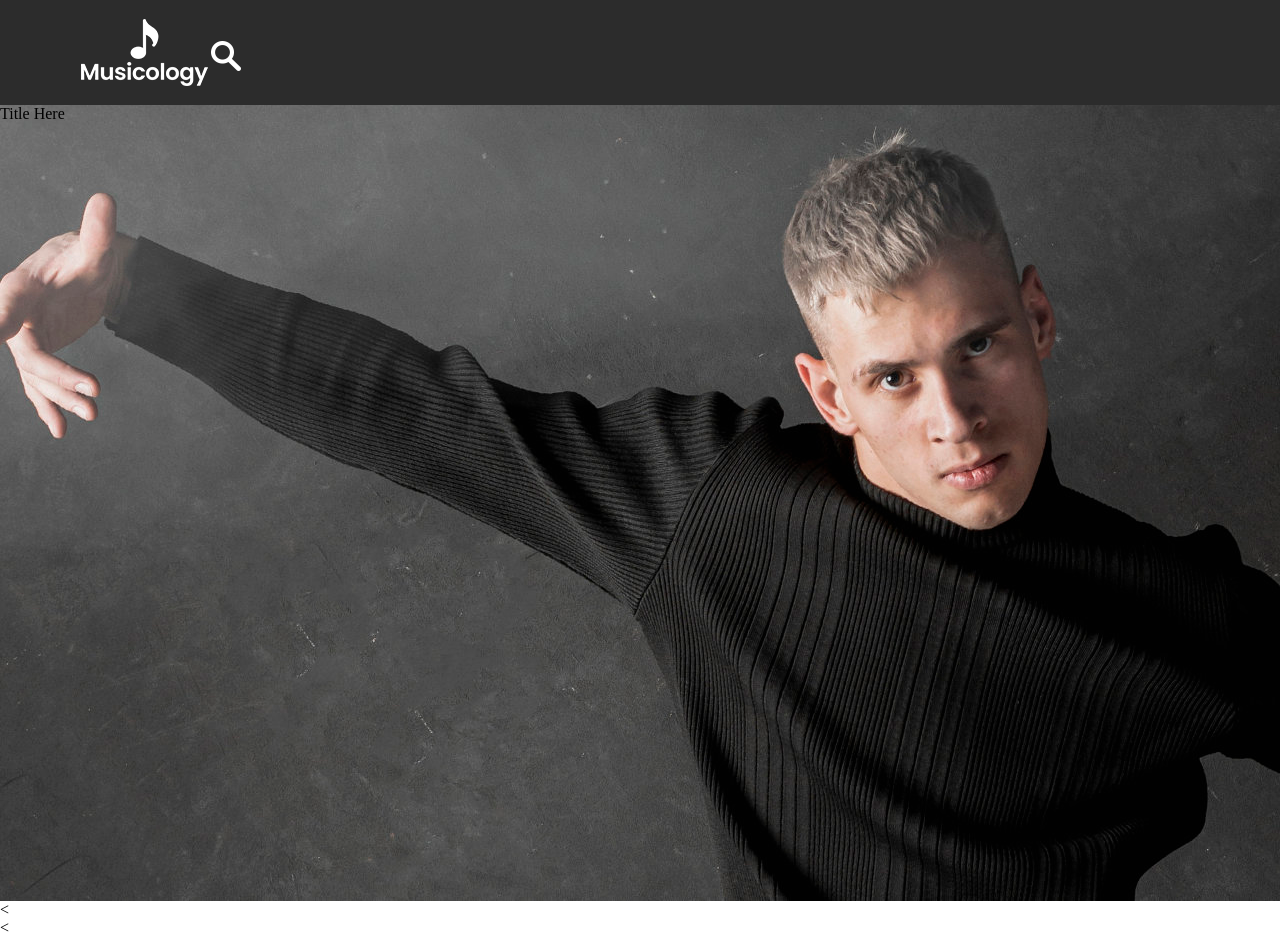
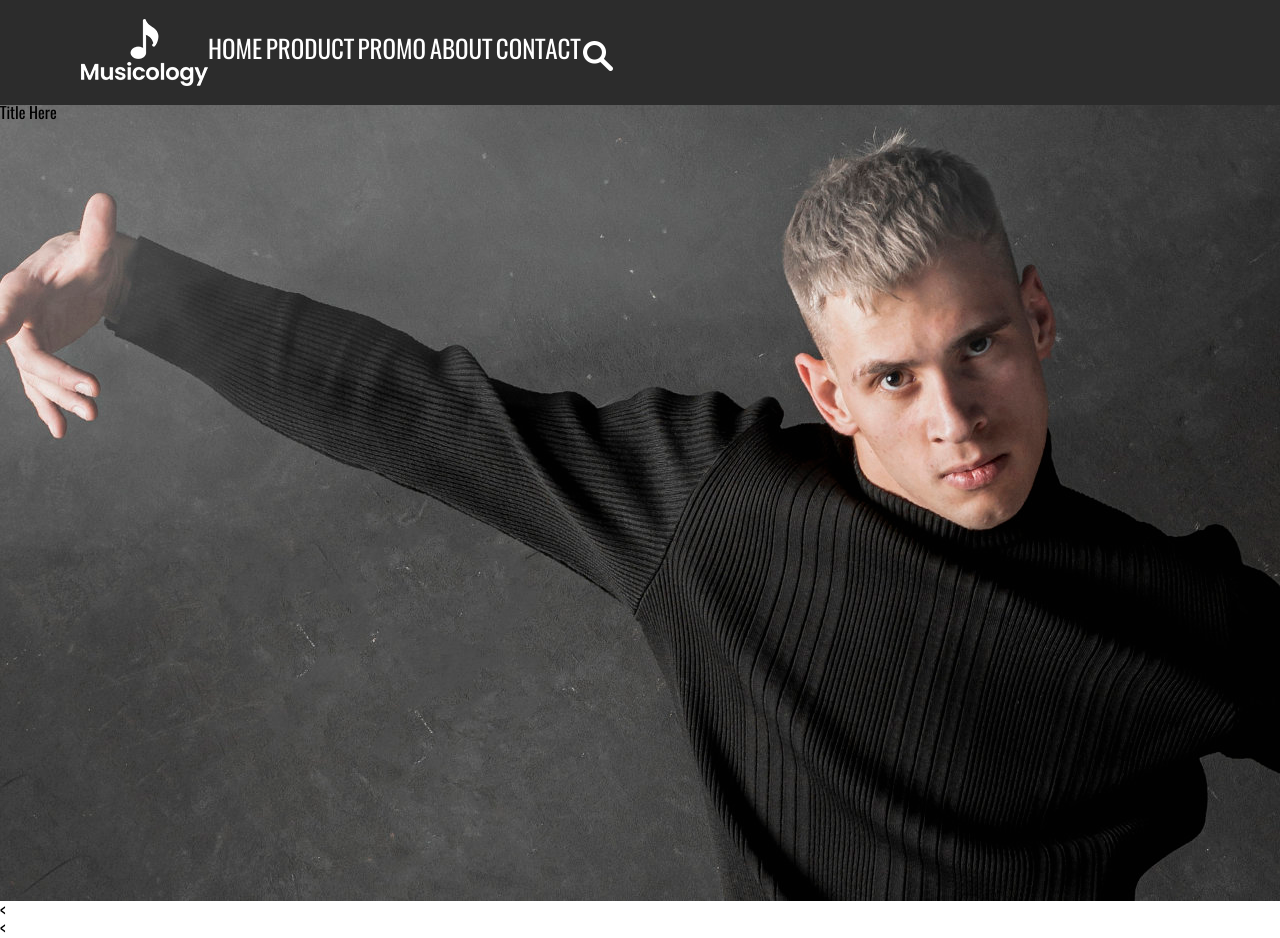
Before and after one commit to DonChronos/musicology, a plain HTML site: page index.html in a window 1280 px wide. Drawn offline with Linux system fonts and the light colour scheme.

Commit message:
Implemented the fonts

```diff
--- a/css/style.css
+++ b/css/style.css
@@ -1,3 +1,56 @@
+@font-face {
+  font-family: "Oswald";
+  src: url('../fonts/Oswald-Regular.woff') format('woff'),
+       url('../fonts/Oswald-Regular.woff2') format('woff2'),
+       url('../fonts/Oswald-Regular.ttf') format('truetype');
+  font-weight: 400;
+}
+
+@font-face {
+  font-family: "Oswald";
+  src: url('../fonts/Oswald-DemiBold.woff') format('woff'),
+       url('../fonts/Oswald-DemiBold.woff2') format('woff2'),
+       url('../fonts/Oswald-DemiBold.ttf') format('truetype');
+  font-weight: 600;
+}
+
+@font-face {
+  font-family: "Oswald";
+  src: url('../fonts/Oswald-Bold.woff') format('woff'),
+       url('../fonts/Oswald-Bold.woff2') format('woff2'),
+       url('../fonts/Oswald-Bold.ttf') format('truetype');
+  font-weight: 700;
+}
+
+@font-face {
+  font-family: "Montserrat";
+  src: url('../fonts/Montserrat-Regular.woff') format('woff'),
+       url('../fonts/Montserrat-Regular.woff2') format('woff2'),
+       url('../fonts/Montserrat-Regular.otf') format('opentype');
+}
+
+@font-face {
+  font-family: "Nunito";
+  src: url('../fonts/Nunito-Regular.woff') format('woff'),
+       url('../fonts/Nunito-Regular.woff2') format('woff2'),
+       url('../fonts/Nunito-Regular.ttf') format('truetype');
+}
+
+body {
+  font-family: Oswald;
+}
+
+nav a {
+  font-family: Oswald;
+  color: #fff;
+  text-decoration: none;
+  font-size: 25px;
+}
+
+nav {
+  padding-top: 19px;
+}
+
 .header {
   background-color: #2c2c2c;
   height: 105px;
@@ -11,7 +64,7 @@
   padding-bottom: 16px;
 }
 
-.menu {
+.search {
   padding-top: 19px;
 }
 
--- a/index.html
+++ b/index.html
@@ -18,6 +18,15 @@
         </a>
       </div>
       <div class="menu">
+        <nav>
+          <a href="#">HOME</a>
+          <a href="#">PRODUCT</a>
+          <a href="#">PROMO</a>
+          <a href="#">ABOUT</a>
+          <a href="#">CONTACT</a>
+        </nav>
+      </div>
+      <div class="search">
         <img src="img/search.png" alt="">
       </div>
     </div>
```
Also changed, not shown: fonts/Montserrat-Regular.otf (added), fonts/Montserrat-Regular.woff (added), fonts/Montserrat-Regular.woff2 (added), fonts/Nunito-Regular.ttf (added), fonts/Nunito-Regular.woff (added), fonts/Nunito-Regular.woff2 (added), fonts/Oswald-Bold.ttf (added), fonts/Oswald-Bold.woff (added), fonts/Oswald-Bold.woff2 (added), fonts/Oswald-DemiBold.ttf (added), fonts/Oswald-DemiBold.woff (added), fonts/Oswald-DemiBold.woff2 (added), fonts/Oswald-Regular.ttf (added), fonts/Oswald-Regular.woff (added), 1 more files.
